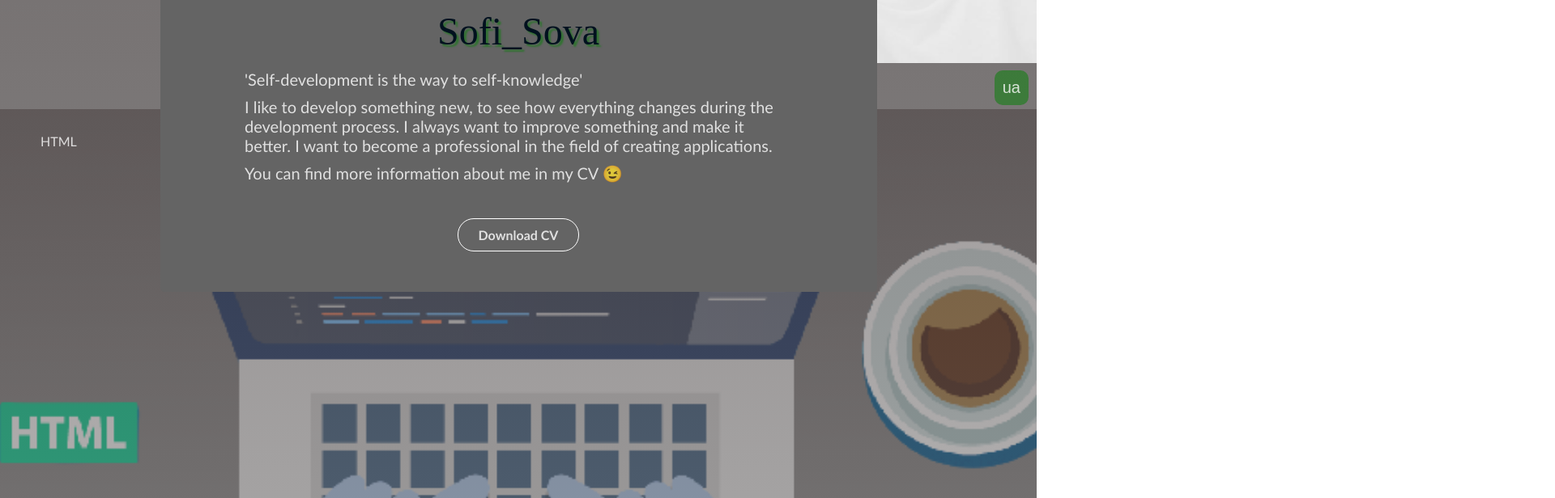
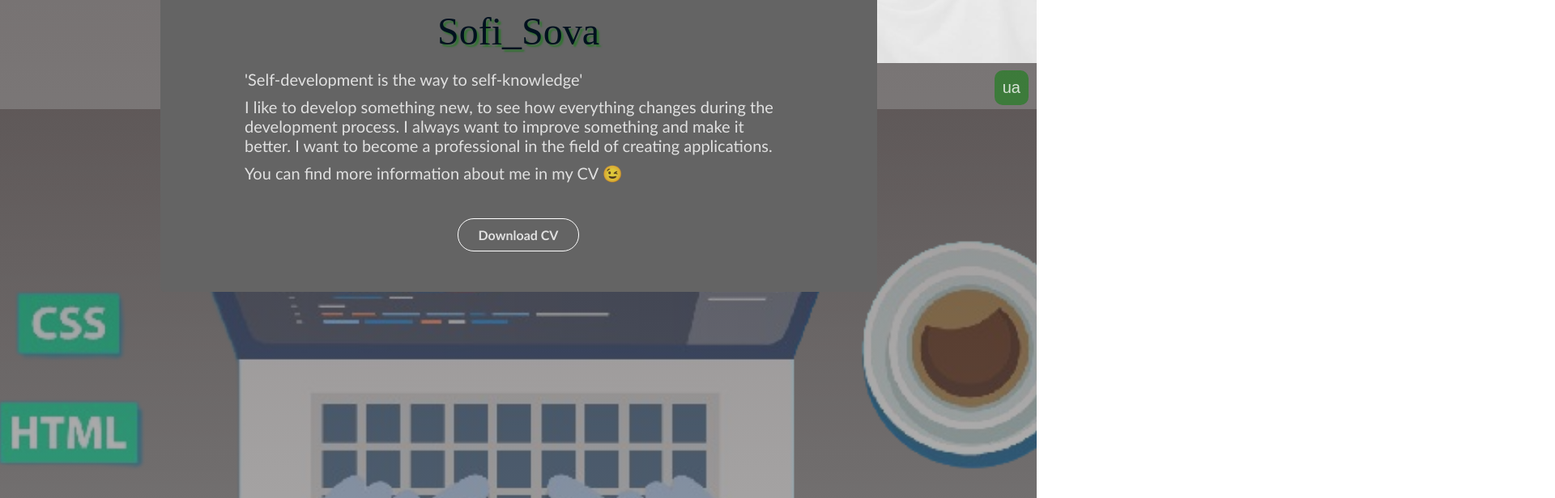
Before and after one commit to SofiiaShevtsova/sofiia_ts, a React (Create React App) app: page / in a window 1280 px wide. Shown: the part 660-1276 px from the top of the page at 81% size, 1920 px wide, since content can reach past the window. Built offline with nearby package versions, Linux system fonts and the light colour scheme; a web font is replaced by a local one.

Commit message:
add grit in style

```diff
--- a/src/components/Skills/Skills.tsx
+++ b/src/components/Skills/Skills.tsx
@@ -6,6 +6,7 @@
 
     return userInfo && (
         <section id={userInfo.navigation[1][1]}>
+            <h2 className="hidden">Skills</h2>
             <ul className="skills-list">
                 {userInfo.skills.map(el => (<li className="skills-box"><p className="skills-text">{el}</p></li>))}
             </ul>
--- a/src/index.css
+++ b/src/index.css
@@ -224,7 +224,18 @@
   background-size: cover;
   background-attachment: fixed;
 
-  color: var(--text-color);
+  display: flex;
+  align-items: flex-end;
+  & .skills-list{
+    display: grid;
+    grid-template-columns: repeat(12, 150px);
+    grid-template-rows: repeat(auto, 100px);
+    gap: 10px;
+    background-color: red;
+    &>*{
+      background-color: rgba(0, 0, 0, 0.11);
+    }
+  }
 }
 
 .toggle-language_btn {
```
Also changed, not shown: src/images/skills.png.
